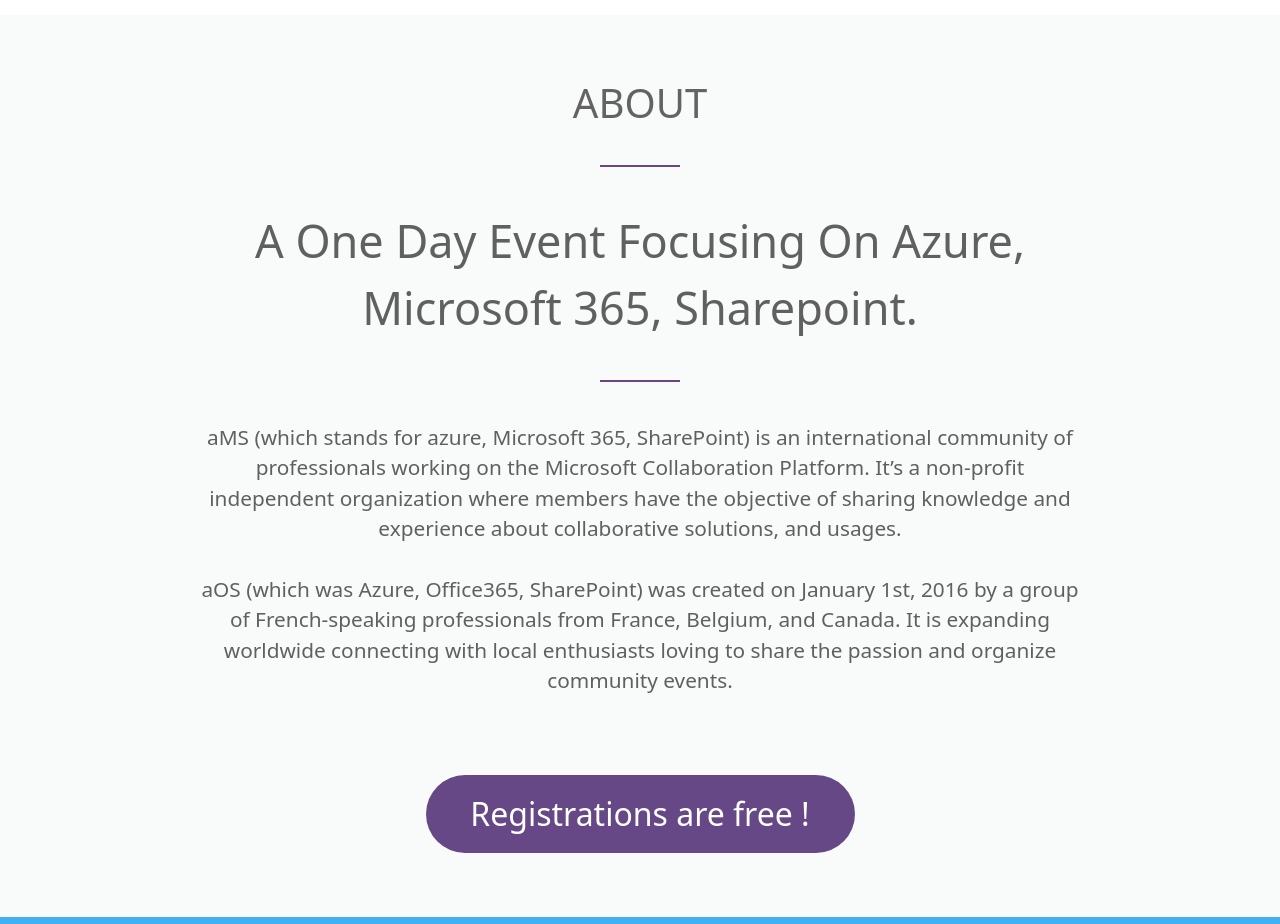
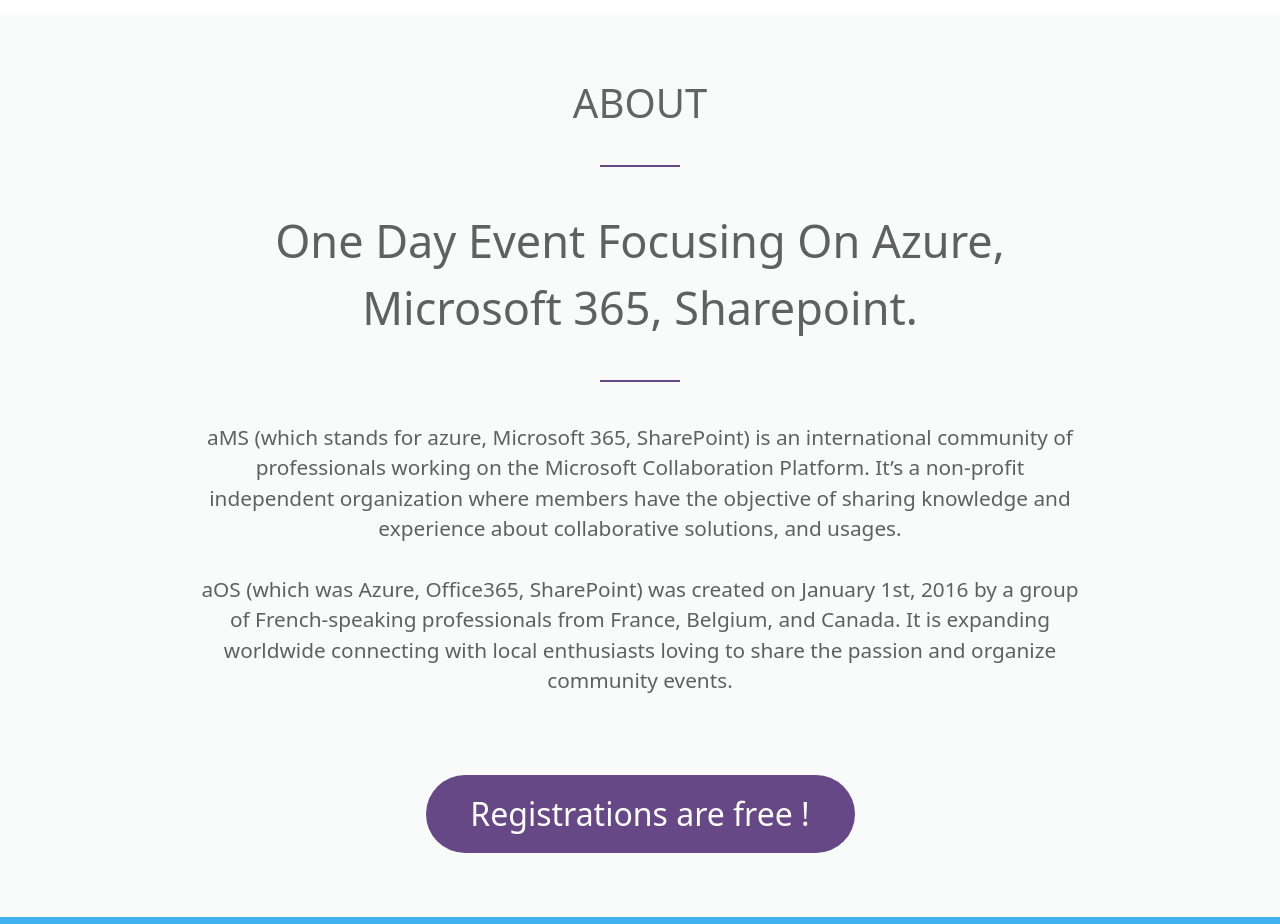
Before and after one commit to aman-pen/demo-static-ams, a React (Create React App) app: page / in a window 1280 px wide. Shown: the part 1080-2004 px from the top of the page. Built offline with nearby package versions, Linux system fonts and the light colour scheme.

Commit message:
Minor change in about.js

```diff
--- a/src/About.js
+++ b/src/About.js
@@ -7,10 +7,19 @@
     <div className="about">
       <h1 className="about-heading"> ABOUT </h1>
       <div className="one-day-event">
-        A One Day Event Focusing On Azure, Microsoft 365, Sharepoint.
+        One Day Event Focusing On Azure, Microsoft 365, Sharepoint.
       </div>
       <div className="about-para-text">
-      aMS (which stands for azure, Microsoft 365, SharePoint) is an international community of professionals working on the Microsoft Collaboration Platform. It’s a non-profit independent organization where members have the objective of sharing knowledge and experience about collaborative solutions, and usages. <br></br><br></br>aOS (which was Azure, Office365, SharePoint)  was created on January 1st, 2016 by a group of French-speaking professionals from France, Belgium, and Canada. It is expanding worldwide connecting with local enthusiasts loving to share the passion and organize community events.
+        aMS (which stands for azure, Microsoft 365, SharePoint) is an
+        international community of professionals working on the Microsoft
+        Collaboration Platform. It’s a non-profit independent organization where
+        members have the objective of sharing knowledge and experience about
+        collaborative solutions, and usages. <br></br>
+        <br></br>aOS (which was Azure, Office365, SharePoint) was created on
+        January 1st, 2016 by a group of French-speaking professionals from
+        France, Belgium, and Canada. It is expanding worldwide connecting with
+        local enthusiasts loving to share the passion and organize community
+        events.
       </div>
       <div className="registration-text">
         <a
```
